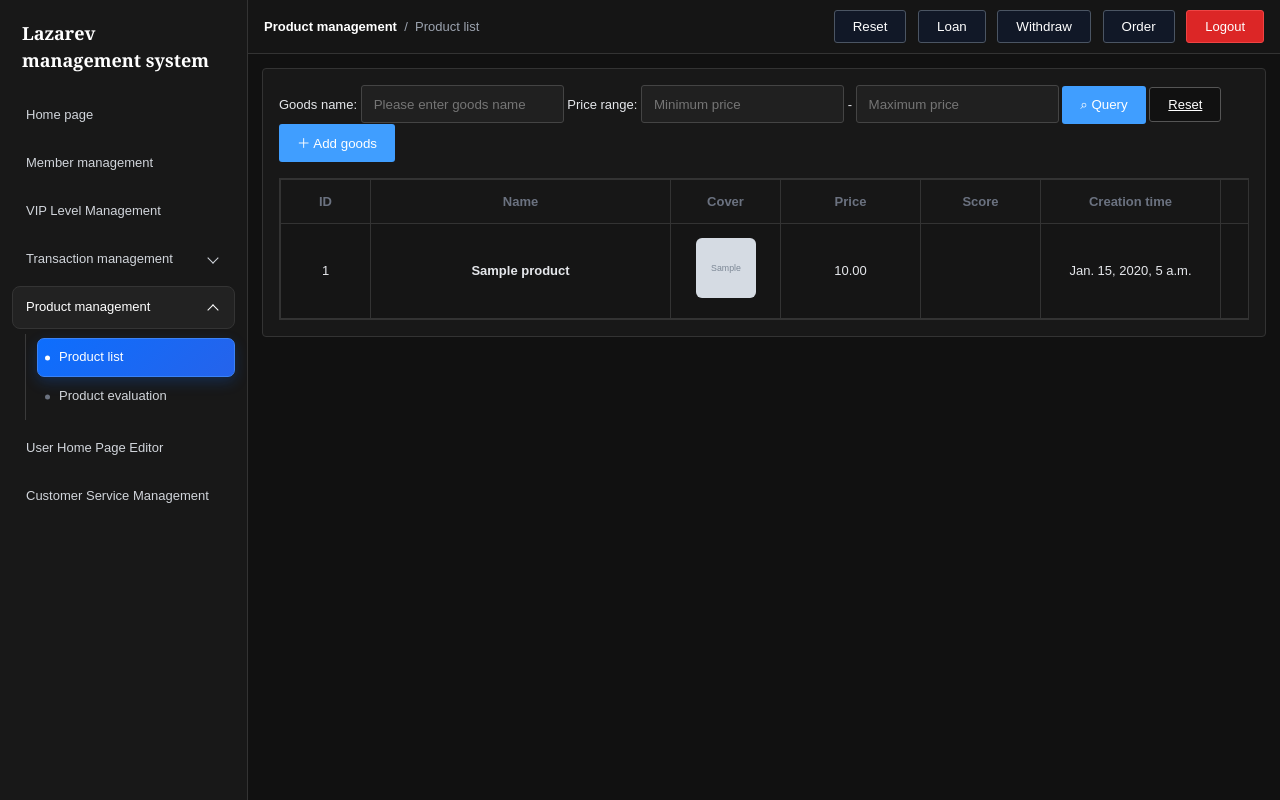
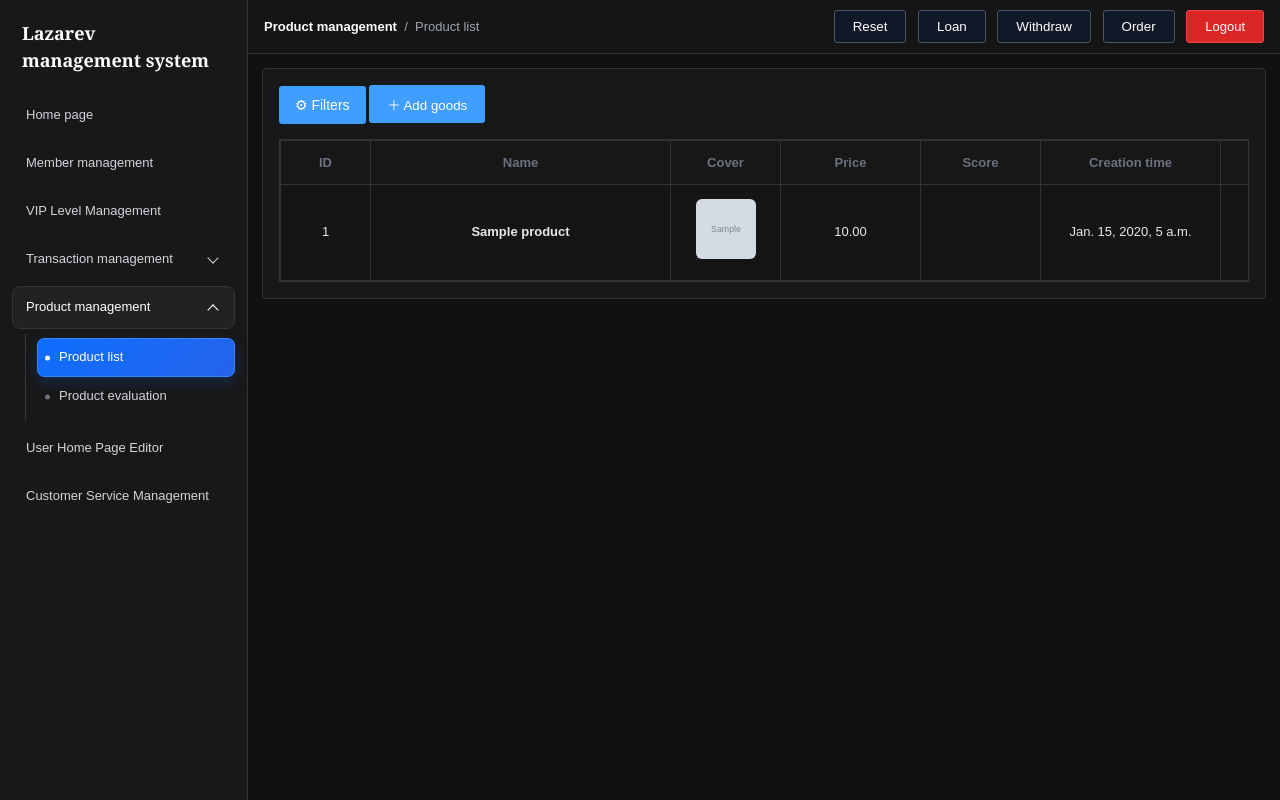
Before and after one commit to chenyunhank5/USplatform, a Django app: page /staff/product-list/ in a window 1280 px wide. Run offline with Django 5.2, Linux system fonts and the light colour scheme; a user stored in the database is signed in; tables that the repository leaves empty hold one stand-in row (values such as "Sample post"); grey boxes marked "Sample" are stand-in pictures.

Commit message:
Add collapsible product list filters

```diff
--- a/core/templates/staff/product_list.html
+++ b/core/templates/staff/product_list.html
@@ -15,6 +15,46 @@
     }
 
     .filter-bar input{
+        background:#202020;
+        border:1px solid #444;
+        color:white;
+        padding:9px 12px;
+        border-radius:3px;
+        height:38px;
+    }
+
+    .filter-toggle{
+        background:#409eff;
+        color:white;
+        border:0;
+        padding:9px 16px;
+        border-radius:3px;
+        cursor:pointer;
+        height:38px;
+        font-size:14px;
+    }
+
+    .filter-panel{
+        display:flex;
+        gap:14px;
+        align-items:center;
+        flex-wrap:wrap;
+        padding:14px;
+        margin:0 0 18px;
+        border:1px solid #333;
+        background:#171717;
+    }
+
+    .filter-panel[hidden]{
+        display:none;
+    }
+
+    .filter-panel label{
+        color:#ddd;
+        font-size:13px;
+    }
+
+    .filter-panel select{
         background:#202020;
         border:1px solid #444;
         color:white;
@@ -146,7 +186,11 @@
 
 <div class="panel">
 
-    <form class="filter-bar" method="get" action="{% url 'staff_product_list' %}">
+    <button type="button" class="filter-toggle" id="filterToggle" aria-expanded="false">
+        &#9881; Filters
+    </button>
+
+    <form class="filter-bar filter-panel" id="productFilterPanel" method="get" action="{% url 'staff_product_list' %}" hidden>
 
         <label>Goods name:</label>
         <input type="text" name="name" value="{{ product_filters.name }}" placeholder="Please enter goods name">
@@ -157,6 +201,20 @@
         <span>-</span>
 
         <input type="number" name="max_price" value="{{ product_filters.max_price }}" min="0" step="0.01" placeholder="Maximum price">
+
+        <label>Score:</label>
+        <input type="number" name="min_score" value="{{ product_filters.min_score }}" min="0" placeholder="Minimum score">
+        <span>-</span>
+        <input type="number" name="max_score" value="{{ product_filters.max_score }}" min="0" placeholder="Maximum score">
+
+        <label>Sort:</label>
+        <select name="sort">
+            <option value="newest" {% if product_filters.sort == 'newest' %}selected{% endif %}>Newest first</option>
+            <option value="oldest" {% if product_filters.sort == 'oldest' %}selected{% endif %}>Oldest first</option>
+            <option value="price_low" {% if product_filters.sort == 'price_low' %}selected{% endif %}>Price: low to high</option>
+            <option value="price_high" {% if product_filters.sort == 'price_high' %}selected{% endif %}>Price: high to low</option>
+            <option value="score_high" {% if product_filters.sort == 'score_high' %}selected{% endif %}>Score: high to low</option>
+        </select>
 
         <button type="submit" class="query-btn">
             ⌕ Query
@@ -289,4 +347,17 @@
 {% include 'staff/product_list_partials/edit_product.html' %}
 {% include 'staff/product_list_partials/delete_product.html' %}
 
+<script>
+const filterToggle = document.getElementById('filterToggle');
+const productFilterPanel = document.getElementById('productFilterPanel');
+
+if(filterToggle && productFilterPanel){
+    filterToggle.addEventListener('click', function(){
+        const isHidden = productFilterPanel.hasAttribute('hidden');
+        productFilterPanel.toggleAttribute('hidden');
+        filterToggle.setAttribute('aria-expanded', String(isHidden));
+    });
+}
+</script>
+
 {% endblock %}
--- a/core/views.py
+++ b/core/views.py
@@ -947,6 +947,9 @@ def staff_product_list(request):
     name = request.GET.get('name', '').strip()
     min_price = request.GET.get('min_price', '').strip()
     max_price = request.GET.get('max_price', '').strip()
+    min_score = request.GET.get('min_score', '').strip()
+    max_score = request.GET.get('max_score', '').strip()
+    sort = request.GET.get('sort', 'newest').strip()
 
     if name:
         products = products.filter(name__icontains=name)
@@ -954,12 +957,25 @@ def staff_product_list(request):
     for value, lookup in (
         (min_price, 'price__gte'),
         (max_price, 'price__lte'),
+        (min_score, 'score__gte'),
+        (max_score, 'score__lte'),
     ):
         try:
             if value:
-                products = products.filter(**{lookup: Decimal(value)})
+                products = products.filter(**{
+                    lookup: Decimal(value) if 'price' in lookup else int(value)
+                })
         except (ArithmeticError, ValueError):
             pass
+
+    sort_options = {
+        'newest': '-id',
+        'oldest': 'id',
+        'price_low': 'price',
+        'price_high': '-price',
+        'score_high': '-score',
+    }
+    products = products.order_by(sort_options.get(sort, '-id'))
 
     return render(request, 'staff/product_list.html', {
         'products': products,
@@ -967,6 +983,9 @@ def staff_product_list(request):
             'name': name,
             'min_price': min_price,
             'max_price': max_price,
+            'min_score': min_score,
+            'max_score': max_score,
+            'sort': sort if sort in sort_options else 'newest',
         },
     })
 
```
